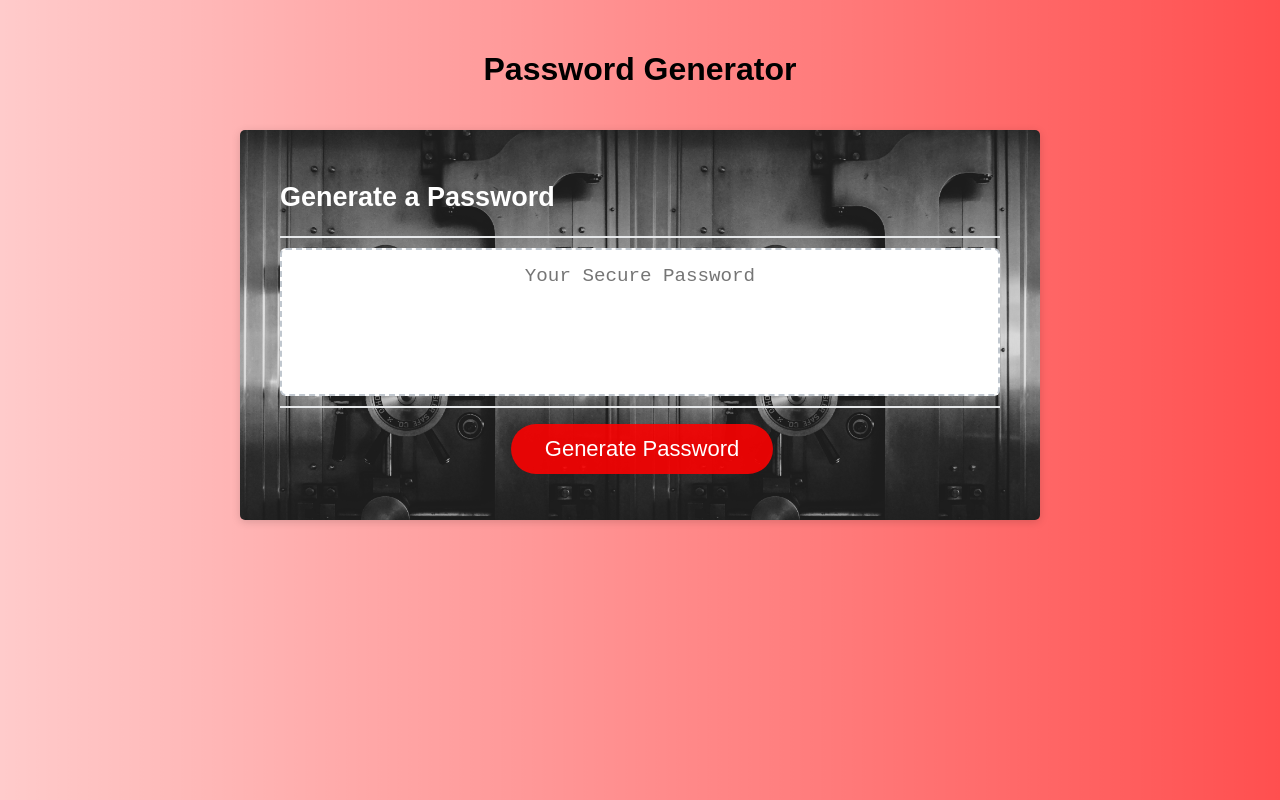
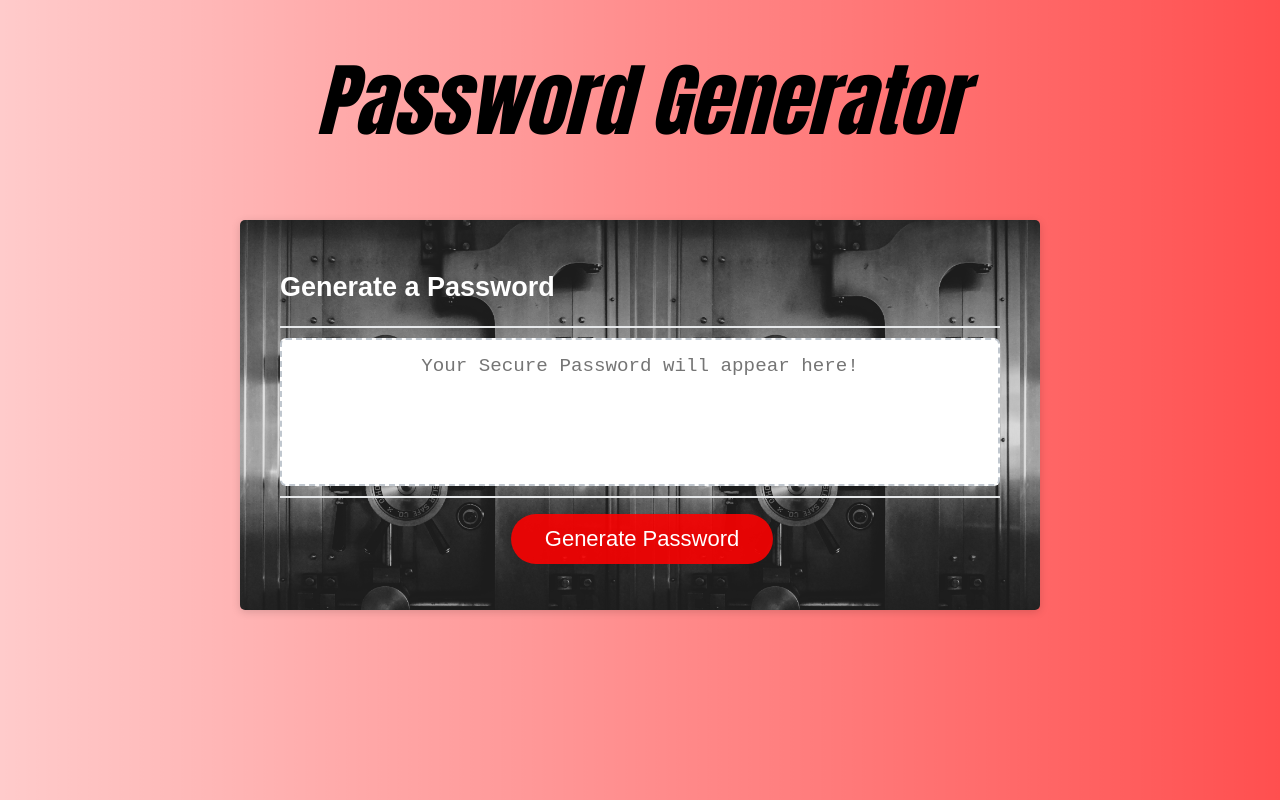
Before and after one commit to Lloret82/Password_Generator_Js, a plain HTML site: page index.html in a window 1280 px wide. Drawn offline with Linux system fonts and the light colour scheme.

Commit message:
added title typewriting effect

```diff
--- a/index.html
+++ b/index.html
@@ -9,7 +9,7 @@
   </head>
   <body>
     <div class="wrapper">
-      <header>
+      <header class="title">
         <h1>Password Generator</h1>
       </header>
       <div class="card">
@@ -20,7 +20,7 @@
           <textarea
             readonly
             id="password"
-            placeholder="Your Secure Password"
+            placeholder="Your Secure Password will appear here!"
             aria-label="Generated Password"
           ></textarea>
         </div>
--- a/script.js
+++ b/script.js
@@ -11,17 +11,17 @@ function generatePassword(){
   var finalPassword = "";
 
 
-  var length = parseInt(prompt("How long would you like password between 8 and 128"))
+  var length = parseInt(prompt("How long would you like your password, between 8 and 128"))
   if(isNaN(length)){
     alert("Please insert a valid Number!")
     return;
   }
   if(length > 128){
-    alert("the password can't be longer than 128 chars");
+    alert("the password can't be longer than 128 characters");
     return;
   }
 if(length < 8){
-    alert("the password need to be a minimum of 8 chars");
+    alert("the password need to be a minimum of 8 characters");
     return;
   }
 
@@ -29,7 +29,7 @@ if(length < 8){
   var wantsLowerCase = confirm("Do you want lower case letters?");
   var wantsUpperCase = confirm("Do you want upper case letters?");
   var wantsNumber = confirm("Do you want Number?");
-  var wantsSpecial = confirm("Do you want Special?");
+  var wantsSpecial = confirm("Do you want Special characters?");
 
 
   if(wantsLowerCase === true){
@@ -46,7 +46,7 @@ if(length < 8){
     finalPasswordCharacterOptions += specialC;
   }
 
-  for(var i = 0; i <= length; i++){
+  for(var i = 0; i <= length -1; i++){
     var randomCharacter = Math.floor(Math.random() * finalPasswordCharacterOptions.length)
     finalPassword += finalPasswordCharacterOptions[randomCharacter]
   }
--- a/style.css
+++ b/style.css
@@ -31,8 +31,26 @@ body {
 header {
   text-align: center;
   padding: 20px;
-  padding-top: 0px;
+  padding-top: 10px;
+  padding-bottom: 60px;
   color: hsl(0, 0%, 0%);
+  font-style: italic;
+  font-family: Impact, Haettenschweiler, 'Arial Narrow Bold', sans-serif;
+  font-size: 2.5em;
+}
+
+.title h1 {
+  color: black;
+  overflow: hidden;
+  white-space: nowrap;
+  margin: 0 auto;
+  animation:
+    typing 3.5s steps(30, end),
+    blink-caret .5s step-end infinite;
+}
+@keyframes typing {
+  from { width: 0 }
+  to { width: 100% }
 }
 
 .card {
@@ -79,6 +97,7 @@ header {
   clear: both;
 }
 
+
 .btn {
   border: none;
   background-color: rgba(255, 0, 0, 0.883);
@@ -107,7 +126,6 @@ button[disabled] {
 .float-right {
   float: right;
 }
-
 #password {
   -webkit-appearance: none;
   -moz-appearance: none;
```
